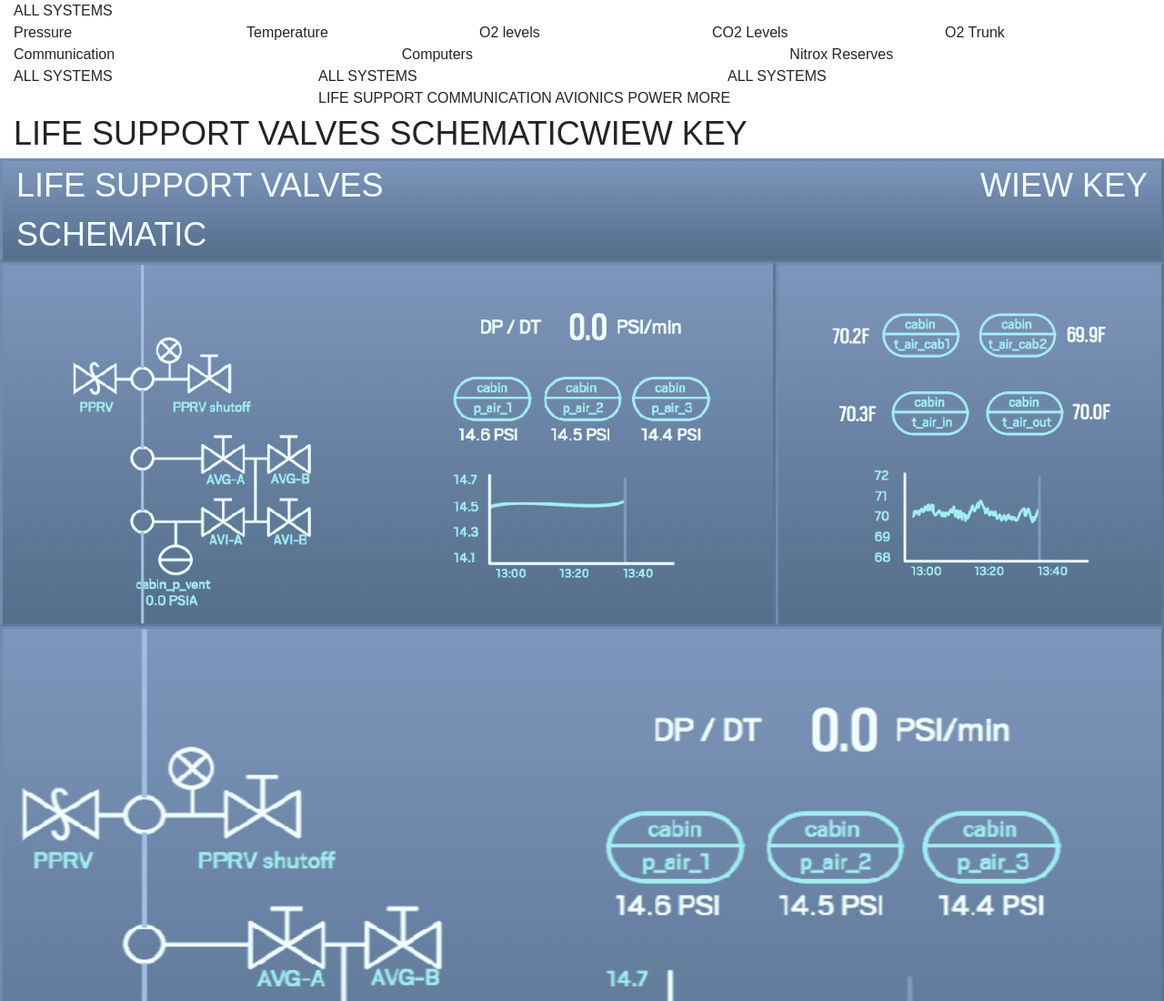
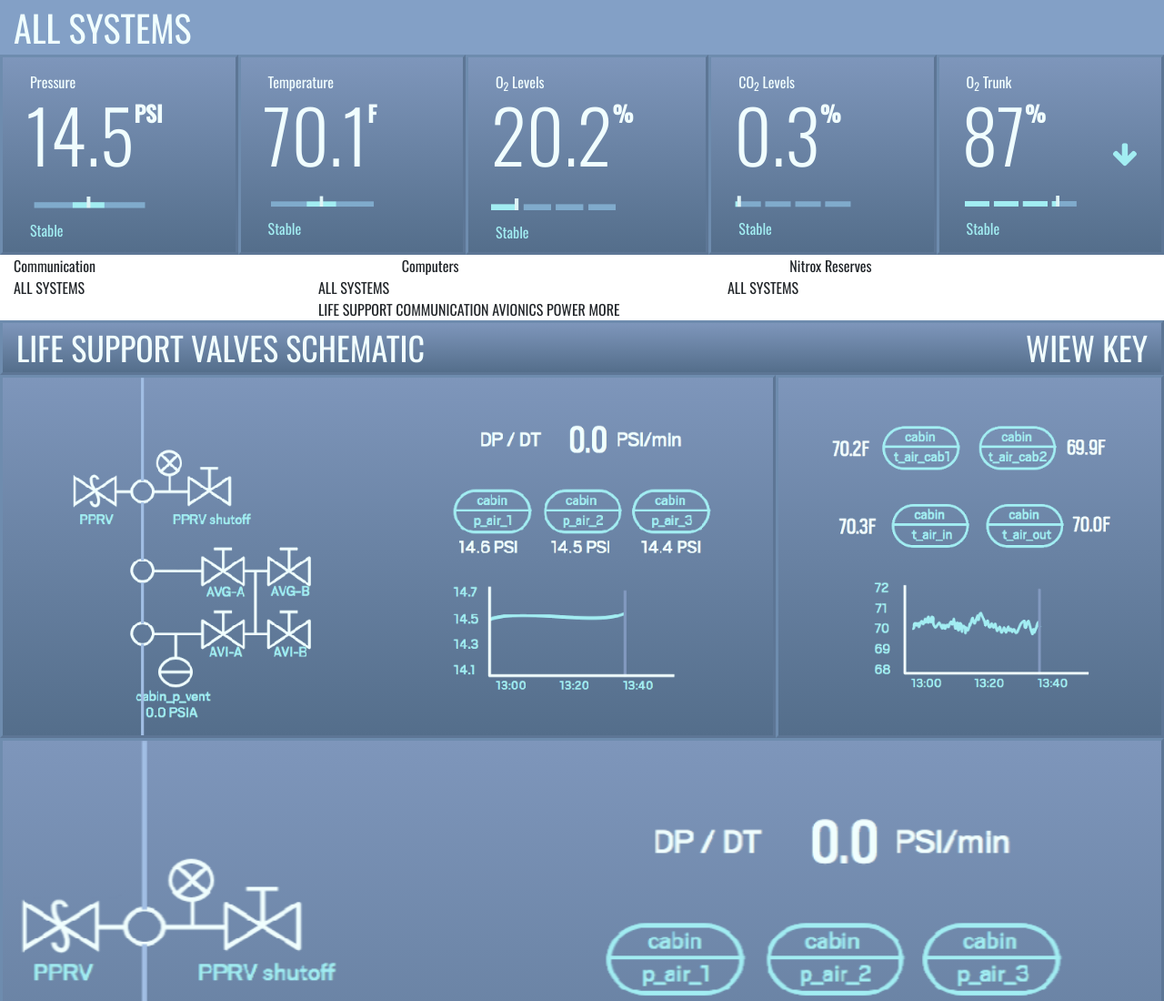
Before and after one commit to BYavorskyj/The_control_panel_from_the_Space_X_Dragon_v2, a plain HTML site: page main.html in a window 1280 px wide. Shown: the top 1100 px of the page at 91% size. Drawn offline with nearby package versions, Linux system fonts and the light colour scheme.

Commit message:
added img

```diff
--- a/main.html
+++ b/main.html
@@ -4,10 +4,12 @@
     <!-- Required meta tags -->
     <meta charset="utf-8">
     <meta name="viewport" content="width=device-width, initial-scale=1, shrink-to-fit=no">
+    <link href="https://fonts.googleapis.com/css?family=Oswald:300,400,500&display=swap" rel="stylesheet">
 
     <!-- Bootstrap CSS -->
     <link rel="stylesheet" href="https://stackpath.bootstrapcdn.com/bootstrap/4.3.1/css/bootstrap.min.css"
           integrity="sha384-ggOyR0iXCbMQv3Xipma34MD+dH/1fQ784/j6cY/iJTQUOhcWr7x9JvoRxT2MZw1T" crossorigin="anonymous">
+    <link rel="stylesheet" href="https://stackpath.bootstrapcdn.com/font-awesome/4.7.0/css/font-awesome.min.css">
     <link rel="stylesheet" href="./style/style.css">
 
     <title>Dragon V2 User Interface 2</title>
@@ -17,18 +19,45 @@
 
 <div class="container-fluid">
     <div class="row">
-        <div class="col ">ALL SYSTEMS</div>
+        <div class="col-12 col-lg text-md-left fixed-left">ALL SYSTEMS</div>
     </div>
 </div>
-<div class="container-fluid">
+<div class="container-fluid header second">
     <div class="row">
-        <div class="col ">Pressure</div>
-        <div class="col ">Temperature</div>
-        <div class="col ">O2 levels</div>
-        <div class="col ">CO2 Levels</div>
-        <div class="col ">O2 Trunk</div>
+        <div class="brend-gradient col-md-6 col-lg">
+            <div class="title">Pressure</div>
+            <div class="counter"><span class="data-system">14.5</span><sup>PSI</sup></div>
+            <img src="./images/stable_one.png" class="img-fluid" alt="Responsive image">
+            <div class="stable">Stable</div>
+        </div>
+        <div class="brend-gradient col-md-6 col-lg">
+            <div class="title">Temperature</div>
+            <div class="counter"><span class="data-system">70.1</span><sup>F</sup></div>
+            <img src="./images/stable_one.png" class="img-fluid" alt="Responsive image">
+            <div class="stable">Stable</div>
+        </div>
+        <div class="brend-gradient col-md-6 col-lg">
+            <div class="title">O<sub>2</sub> Levels</div>
+            <div class="counter"><span class="data-system">20.2</span><sup>%</sup></div>
+            <img src="./images/stable_third.png" class="img-fluid" alt="Responsive image">
+            <div class="stable">Stable</div>
+        </div>
+        <div class="brend-gradient col-md-6 col-lg">
+            <div class="title">CO<sub>2</sub> Levels</div>
+            <div class="counter"><span class="data-system">0.3</span><sup>%</sup></div>
+            <img src="./images/stable_fourth.png" class="img-fluid" alt="Responsive image">
+            <div class="stable">Stable</div>
+        </div>
+        <div class="brend-gradient col-md-6 col-lg">
+            <div class="title">O<sub>2</sub> Trunk</div>
+            <div class="counter"><span class="data-system">87</span><sup>%</sup></div>
+            <img src="./images/stable_fifth.png" class="img-fluid" alt="Responsive image">
+            <span class="arrow"><i class="fa fa-arrow-down"></i></span>
+            <div class="stable">Stable</div>
+        </div>
     </div>
 </div>
+
 <div class="container-fluid">
     <div class="row">
         <div class="col ">Communication</div>
@@ -52,11 +81,6 @@
                 <span class=> MORE</span>
             </div>
         </div>
-    </div>
-</div>
-<div class="container-fluid life-support">
-    <div class="row">
-        <div class="col "><span>LIFE SUPPORT VALVES SCHEMATIC</span><span>WIEW KEY</span></div>
     </div>
 </div>
 <div class="container-fluid brend-gradient life-support">
--- a/style/style.css
+++ b/style/style.css
@@ -75,9 +75,42 @@ body {
     font-size: 30px;
 }
 
+
 .big-counter {
     font-size: 60px;
     font-weight: 300;
+}
+
+
+/*second page*/
+
+.col-12.col-lg.text-md-left.fixed-left {
+    background-color: #83A0C6;
+    color: #F0FEFE;
+    font-size: 40px;
+}
+
+.second .row .data-system {
+    font-size: 80px;
+    color: #F0FDFE;
+    font-weight: 300;
+    padding-left: 10px;
+}
+
+.second .title {
+    padding-left: 15px;
+    padding-top: 15px;
+    margin-bottom: -15px;
+}
+
+.second sup {
+    top: -2em;
+}
+
+.stable {
+    color: #A2EDF2;
+    padding-left: 15px;
+    padding-bottom: 10px;
 }
 
 .life-support {
@@ -87,7 +120,6 @@ body {
 .valves {
     background-color: #546D8B;
     color: #F0FDFE;
-
 }
 
 .title-footer {
```
Also changed, not shown: images/stable_fifth.png (added), images/stable_fourth.png (added), images/stable_one.png (added), images/stable_third.png (added).
